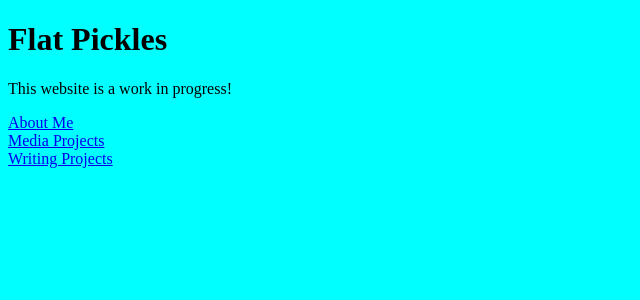
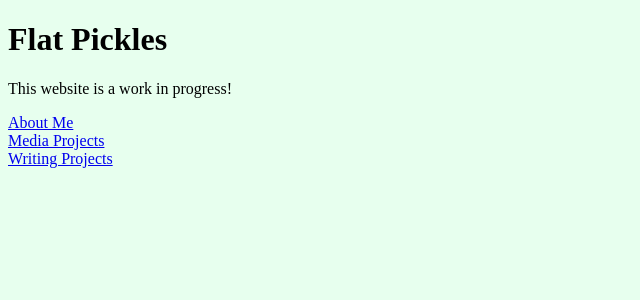
Before and after one commit to flatpickles/flatpickles.com, a SvelteKit app: page / in a window 1280 px wide. Shown: the top 300 px of the page, without its empty margins (0-640 px from the left). Built offline with nearby package versions, Linux system fonts and the light colour scheme; a web font is replaced by a local one.

Commit message:
Different background colors for different sectors

```diff
--- a/package.json
+++ b/package.json
@@ -14,6 +14,7 @@
 		"@sveltejs/kit": "^1.0.0",
 		"sass": "^1.57.1",
 		"svelte": "^3.54.0",
+		"svelte-body": "^1.3.6",
 		"svelte-check": "^2.9.2",
 		"tslib": "^2.4.1",
 		"typescript": "^4.9.3",
--- a/src/routes/(main)/+layout.svelte
+++ b/src/routes/(main)/+layout.svelte
@@ -1 +1,16 @@
-<slot></slot>
+<script>
+    import { Body } from 'svelte-body';
+</script>
+
+<Body class="main" />
+<div class="main">
+    <slot></slot>
+</div>
+
+<style lang="scss">
+    .main {
+        /* background set in global.scss */
+        height: 100vh;
+    }
+
+</style>
--- a/src/styles/global.scss
+++ b/src/styles/global.scss
@@ -4,5 +4,5 @@ h1 {
 
 body {
     font-family: 'Vulf Sans';
-    background-color: aqua;
+    background-color: rgb(231, 255, 238);
 }
```
Also changed, not shown: src/routes/media/+layout.svelte (+16 -1 lines), src/routes/writing/+layout.svelte (+15 -1 lines), 2 other files (tests, documents, lock files or other folders).
